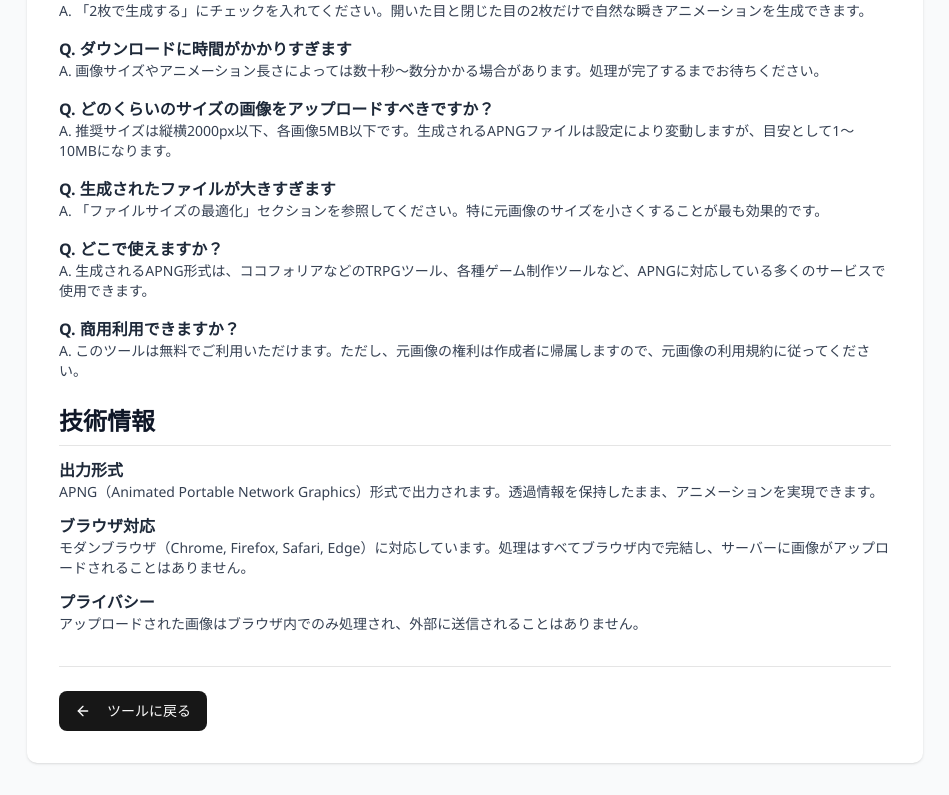
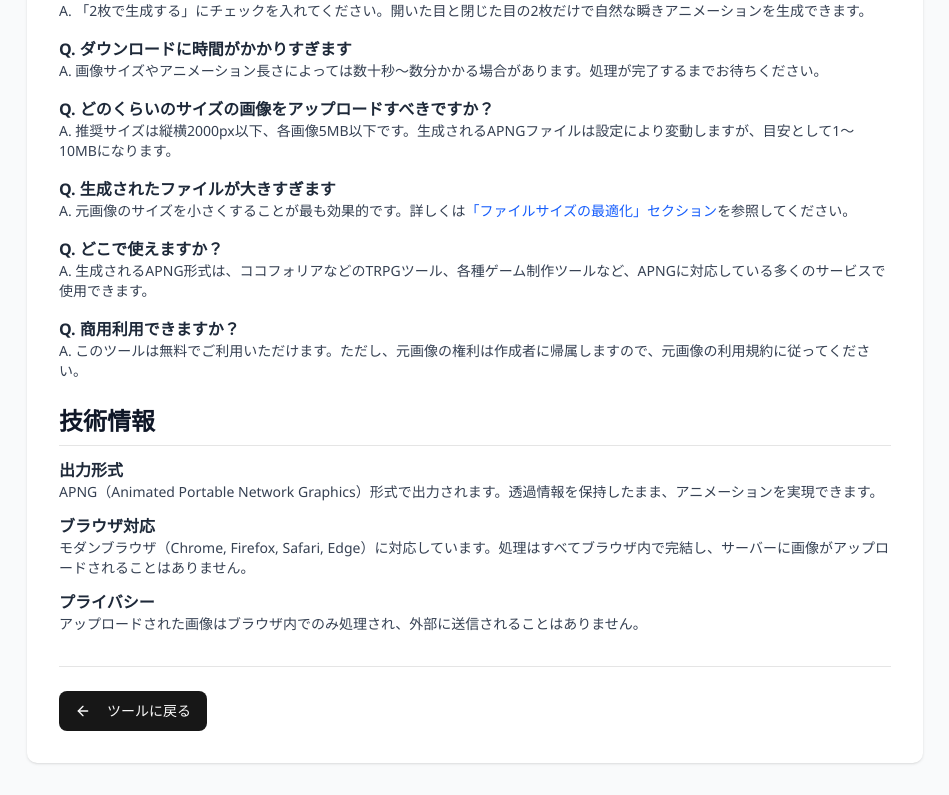
Before and after one commit to air-nakamoto/blink-animation-tool, a Next.js app: page /manual in a window 1280 px wide. Shown: the part 5422-6217 px from the top of the page, without its empty margins (165-1114 px from the left). Built offline with nearby package versions, Linux system fonts and the light colour scheme.

Commit message:
FAQ「ファイルが大きすぎます」の回答順序を改善
- 最も効果的な方法を先に記述
- ファイルサイズの最適化セクションへのページ内リンクを追加

```diff
--- a/app/manual/page.tsx
+++ b/app/manual/page.tsx
@@ -364,7 +364,7 @@ export default function ManualPage() {
                 <div>
                   <h4 className="font-semibold text-gray-800">Q. 生成されたファイルが大きすぎます</h4>
                   <p className="text-gray-700 text-sm">
-                    A. 「ファイルサイズの最適化」セクションを参照してください。特に元画像のサイズを小さくすることが最も効果的です。
+                    A. 元画像のサイズを小さくすることが最も効果的です。詳しくは<a href="#optimization" className="text-blue-600 hover:text-blue-800 hover:underline">「ファイルサイズの最適化」セクション</a>を参照してください。
                   </p>
                 </div>
 
```
